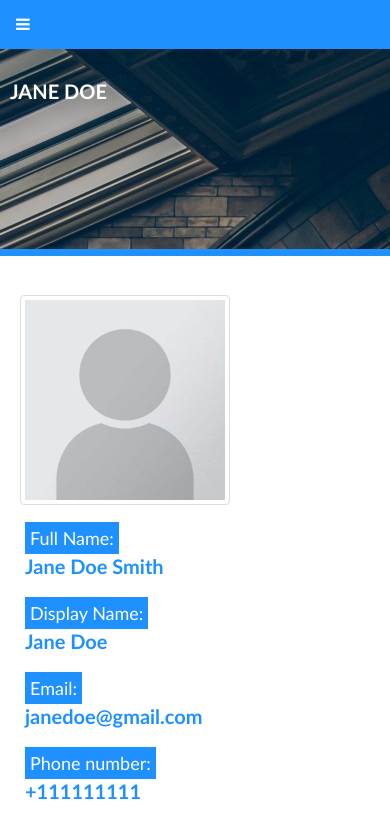
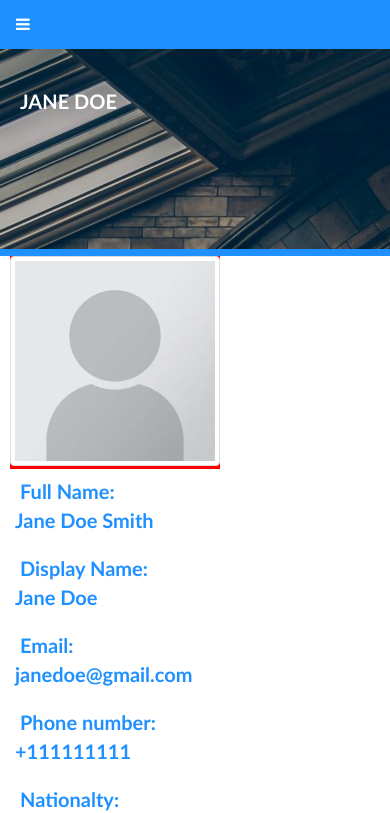
Before and after one commit to debelistic/sackOverFlowLite, a plain HTML site: page ui/profile.html in a window 390 px wide. Shown: the part 41-854 px from the top of the page. Drawn offline with Linux system fonts and the light colour scheme.

Commit message:
[Feature #159841077] modified css file

```diff
--- a/ui/profile.html
+++ b/ui/profile.html
@@ -39,12 +39,12 @@
 	</section>
 
 	<section id="main">
-		<content id="maincontent">
-			<ul>
-				<li>
-					<!-- <label class="userinfolabel">Proile Picture: </label> -->
-					<img src="images/janedoe.jpg" alt="User Image" id="profileimg">
-				</li><br>
+		<content id="profilecontent">
+			<div id="profileimgDiv">
+				<img src="images/janedoe.jpg" alt="User Image" id="profileimg">
+			</div>
+			<ul id="userbio">
+
 				<li>
 					<label class="userinfolabel">Full Name: </label>
 					<span class="userinfo">Jane Doe Smith</span>
@@ -71,6 +71,7 @@
 				</li><br>
 			</ul>
 		</content>
+
 
 		<aside id="sidebar">
 			<h3>Toal Questions Asked: 20</h3>
--- a/ui/styles/style.css
+++ b/ui/styles/style.css
@@ -71,8 +71,8 @@
 
 
 section#main{
-	min-height: 400px;
-	margin: 10px 10px 20px 10px;
+	min-height: 550px;
+	margin: 0;
 	padding: 10px;
 }
 
@@ -80,10 +80,18 @@
 	float: left;
 	width: 50%;
 	overflow: hidden;
+	margin: 20px;
+	padding: 20px;
+}
+
+
+content#profilecontent{
+	float: left;
+	width: 65%;
+	overflow: hidden;
 	margin: 0 0 20px 0;
 	padding: 10px;
 }
-
 
 aside#sidebar{
 	float: right;
@@ -92,9 +100,28 @@
 	padding: 10px;
 }
 
+#profileimgDiv{
+	background: red;
+	display: inline-block;
+	float: left;
+}
+
+ul#userbio{
+
+	float: right;
+	display: inline-block;
+	width: 60%;
+	margin: 0 0 0 0;
+	padding: 10px;
+}
+
+ul#userbio li{
+	width: 100%;
+}
+
 section #signinform{
 	margin: auto;
-	width: 70%;
+	width: 50%;
 	min-height: 380px;
 }
 
@@ -267,12 +294,12 @@
 }
 
 .userinfolabel{
-	background: #1E90FF;
-	color: #FFFFFF;
+
+	color: #1E90FF;
 	margin: 5px;
 	padding: 5px;
-	/*border-radius: 5px;*/
-	font-size: 18px;
+	font-size: 20px;
+	font-weight: bolder;
 }
 
 .userinfo{
@@ -330,6 +357,9 @@
 	color: #FFFFFF;
 }
 
+#questionAnswerList{
+	padding: 10px;
+}
 
 #profileimg{
 
@@ -350,6 +380,7 @@
 }
 
 footer p{
+	float: right;;
 	margin: auto;
 	padding: 20px;
 	text-align: center;
@@ -358,7 +389,7 @@
 
 /*Media queries*/
 /*tablets*/
-@media screen and (max-width: 768px) {
+@media screen and (max-width: 924px) {
 
 	header nav{
 		float: none;
@@ -377,7 +408,7 @@
 	}
 
 	header nav ul li{
-	margin: 10px 40px;
+		margin: 0;
 		width: 33.3%;
 		padding: 10px;
 	}
@@ -399,6 +430,44 @@
 		display: none;
 	}
 
+	content#profilecontent{
+		float: none;
+	}
+
+	ul#userbio{
+		float: none;
+		margin: 0 0 20px 0;
+	    padding: 10px;
+	}
+
+	div#profileimgDiv{
+		float: none;
+		margin: 0;
+	}
+
+	section#main{
+		float: none;
+		width: 100%
+	}
+
+	aside#sidebar{
+		float: none;
+
+	}
+
+	#main{
+		margin: auto;
+		width: 70%;
+	}
+
+	section#main{
+			padding: 0;
+		}
+
+	footer p{
+		float: none;
+	}
+
 
 }
 
@@ -416,7 +485,13 @@
 
 	aside#sidebar{
 		float: none;
-		width: 100%;
+		width: 60%;
+		margin: 0;
+		clear: both;
+	}
+
+	section#main{
+		padding: 0;
 	}
 
 
@@ -441,6 +516,7 @@
 
 	h2{
 		font-size: 20px;
+		padding: 10px;
 	}
 
 	.dropbtn {
@@ -503,4 +579,9 @@
 		display: block;
 	}
 
+	footer p{
+		float: none;
 	}
+
+
+}
```
Also changed, not shown: ui/questionform.html (+1 -1 lines), ui/signin.html (+1 -1 lines). Lines whose indentation alone changed are shown as unchanged.
